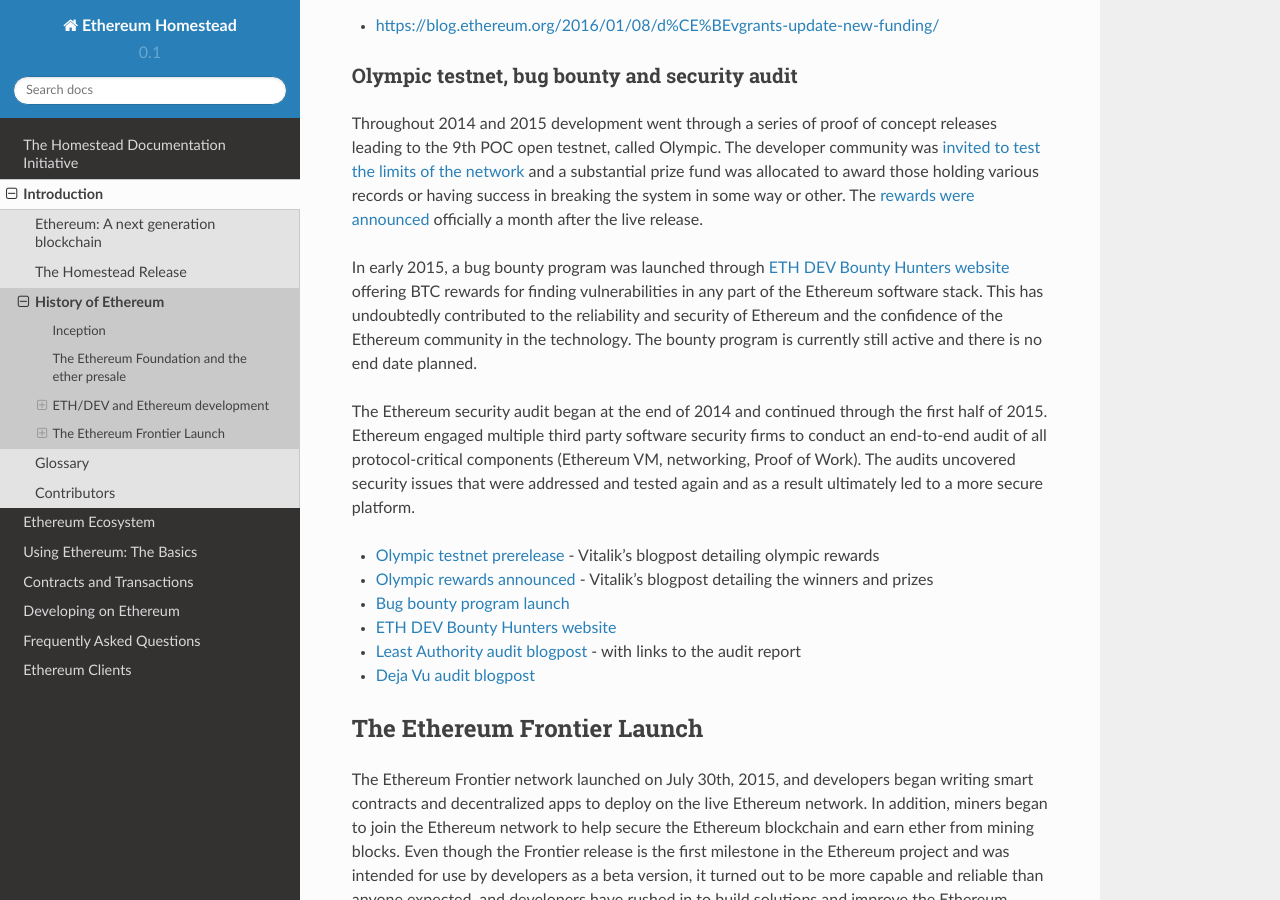
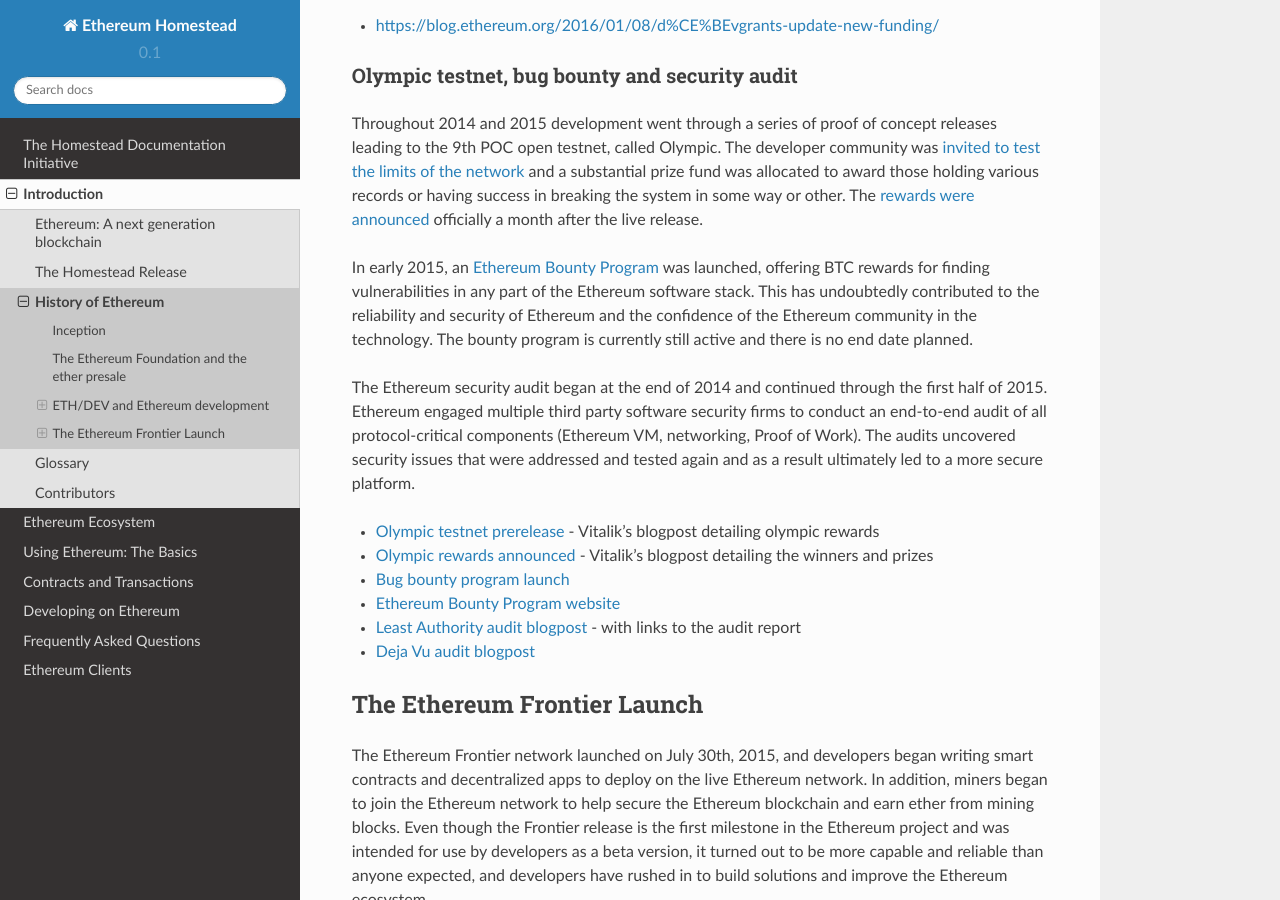
Before and after one commit to ethereum/homestead-guide, a Sphinx documentation site: the page built from source/introduction/history-of-ethereum.rst, in a window 1280 px wide and 900 px high, scrolled down 1998 px. Built offline with Sphinx 7.4.7 and the Read the Docs theme 2.0.0, drawn with Linux system fonts in a browser that asks for light colours; pages that are not in the unit, such as notebooks, are missing from menus.

Commit message:
Updating links for Ethereum Bounty Program.

```diff
--- a/source/introduction/history-of-ethereum.rst
+++ b/source/introduction/history-of-ethereum.rst
@@ -48,14 +48,14 @@
 
 Throughout 2014 and 2015 development went through a series of proof of concept releases leading to the 9th POC open testnet, called Olympic. The developer community was `invited to test the limits of the network <https://blog.ethereum.org/2015/05/09/olympic-frontier-pre-release/>`_ and a substantial prize fund was allocated to award those holding various records or having success in breaking the system in some way or other. The `rewards were announced <https://blog.ethereum.org/2015/08/26/olympic-rewards-announced/>`_ officially a month after the live release.
 
-In early 2015, a bug bounty program was launched through `ETH DEV Bounty Hunters website <http://bounty.ethdev.com/>`_ offering BTC rewards for finding vulnerabilities in any part of the Ethereum software stack. This has undoubtedly contributed to the reliability and security of Ethereum and the confidence of the Ethereum community in the technology. The bounty program is currently still active and there is no end date planned.
+In early 2015, an `Ethereum Bounty Program <http://bounty.ethereum.org/>`_ was launched, offering BTC rewards for finding vulnerabilities in any part of the Ethereum software stack. This has undoubtedly contributed to the reliability and security of Ethereum and the confidence of the Ethereum community in the technology. The bounty program is currently still active and there is no end date planned.
 
 The Ethereum security audit began at the end of 2014 and continued through the first half of 2015. Ethereum engaged multiple third party software security firms to conduct an end-to-end audit of all protocol-critical components (Ethereum VM, networking, Proof of Work). The audits uncovered security issues that were addressed and tested again and as a result ultimately led to a more secure platform.
 
 * `Olympic testnet prerelease <https://blog.ethereum.org/2015/05/09/olympic-frontier-pre-release/>`_ - Vitalik's blogpost detailing olympic rewards
 * `Olympic rewards announced <https://blog.ethereum.org/2015/08/26/olympic-rewards-announced/>`_ - Vitalik's blogpost detailing the winners and prizes
 * `Bug bounty program launch <https://blog.ethereum.org/2015/03/20/juttas-update-bug-bounty-program-security-audit/>`_
-* `ETH DEV Bounty Hunters website <http://bounty.ethdev.com/>`_
+* `Ethereum Bounty Program website <http://bounty.ethereum.org/>`_
 * `Least Authority audit blogpost <https://blog.ethereum.org/2015/07/07/know-ethereum-secure/>`_ - with links to the audit report
 * `Deja Vu audit blogpost <http://www.dejavusecurity.com/blog/2015/7/23/deja-vu-security-assists-in-ethereum-release>`_
 
```
